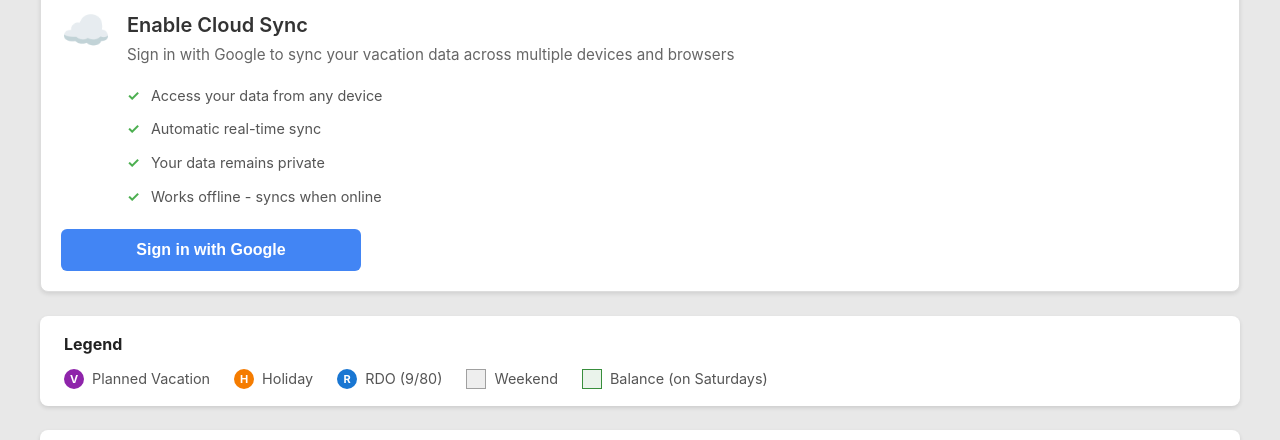
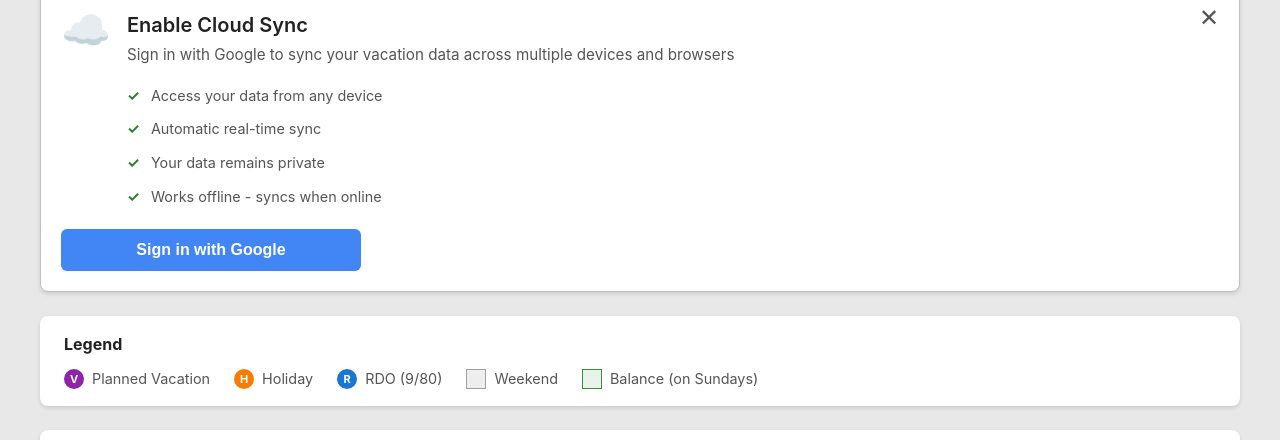
Before and after one commit to vincewoo/jpl-vacation-forecast, a React (Vite) app: page / in a window 1280 px wide. Both pictures are taken after typing "2020-01-15", "5", "2020-01-15" into the empty fields and a click on the button "Start Forecasting". Shown: the part 199-639 px from the top of the page. Built offline with nearby package versions, Linux system fonts and the light colour scheme; no server answers.

Commit message:
Fixing cloud sync panel

```diff
--- a/index.html
+++ b/index.html
@@ -2,7 +2,7 @@
 <html lang="en">
   <head>
     <meta charset="UTF-8" />
-    <link rel="icon" type="image/svg+xml" href="/vite.svg" />
+    <!-- <link rel="icon" type="image/svg+xml" href="/vite.svg" /> -->
     <meta name="viewport" content="width=device-width, initial-scale=1.0" />
     <title>JPL Vacation Forecast</title>
   </head>
--- a/src/App.tsx
+++ b/src/App.tsx
@@ -34,6 +34,9 @@ const App: React.FC = () => {
     const savedTheme = localStorage.getItem('theme');
     return savedTheme === 'dark';
   });
+
+  // CloudSync panel visibility state - default to true so users see the cloud sync option
+  const [isCloudSyncPanelOpen, setIsCloudSyncPanelOpen] = useState(true);
 
   // Apply theme class to document root
   useEffect(() => {
@@ -79,7 +82,7 @@ const App: React.FC = () => {
         <div style={{ display: 'flex', justifyContent: 'space-between', alignItems: 'center', gap: '12px' }}>
           <h1>JPL Vacation Forecast</h1>
           <div style={{ display: 'flex', gap: '12px', marginLeft: 'auto', alignItems: 'center' }}>
-            <SyncStatusIndicator />
+            <SyncStatusIndicator onClick={() => setIsCloudSyncPanelOpen(!isCloudSyncPanelOpen)} />
             <button
               onClick={toggleTheme}
               className="reset-button"
@@ -105,7 +108,10 @@ const App: React.FC = () => {
               </button>
             </div>
 
-            <CloudSyncSettings />
+            <CloudSyncSettings
+              isOpen={isCloudSyncPanelOpen}
+              onClose={() => setIsCloudSyncPanelOpen(false)}
+            />
 
             <CalendarLegend />
 
--- a/src/components/Calendar/CalendarLegend.tsx
+++ b/src/components/Calendar/CalendarLegend.tsx
@@ -23,7 +23,7 @@ const CalendarLegend: React.FC = () => {
         </div>
         <div className="legend-item">
           <span className="legend-box balance-positive"></span>
-          <span className="legend-label">Balance (on Saturdays)</span>
+          <span className="legend-label">Balance (on Sundays)</span>
         </div>
       </div>
     </div>
--- a/src/components/CloudSync/CloudSyncSettings.css
+++ b/src/components/CloudSync/CloudSyncSettings.css
@@ -1,16 +1,37 @@
 .cloud-sync-settings {
-  background: white;
-  border: 1px solid #ddd;
+  background: var(--bg-secondary);
+  border: 1px solid var(--border-primary);
   border-radius: 8px;
   padding: 20px;
   margin: 20px 0;
-  box-shadow: 0 2px 4px rgba(0, 0, 0, 0.1);
+  box-shadow: var(--shadow-sm);
+  position: relative;
+}
+
+.close-button {
+  position: absolute;
+  top: 12px;
+  right: 12px;
+  background: transparent;
+  border: none;
+  font-size: 1.5rem;
+  line-height: 1;
+  color: var(--text-secondary);
+  cursor: pointer;
+  padding: 4px 8px;
+  border-radius: 4px;
+  transition: all 0.2s;
+}
+
+.close-button:hover {
+  background: var(--bg-hover);
+  color: var(--text-heading);
 }
 
 .cloud-sync-settings.loading {
   text-align: center;
   padding: 40px;
-  color: #666;
+  color: var(--text-secondary);
 }
 
 .sync-status,
@@ -34,19 +55,19 @@
 .sync-title {
   font-size: 1.25rem;
   font-weight: 600;
-  color: #333;
+  color: var(--text-heading);
   margin-bottom: 4px;
 }
 
 .sync-email {
   font-size: 0.9rem;
-  color: #666;
+  color: var(--text-secondary);
   margin-bottom: 8px;
 }
 
 .sync-description {
   font-size: 0.95rem;
-  color: #666;
+  color: var(--text-secondary);
   line-height: 1.5;
   margin-bottom: 12px;
 }
@@ -62,14 +83,14 @@
   padding-left: 24px;
   position: relative;
   font-size: 0.9rem;
-  color: #555;
+  color: var(--text-secondary);
 }
 
 .sync-benefits li::before {
   content: '✓';
   position: absolute;
   left: 0;
-  color: #4CAF50;
+  color: var(--success);
   font-weight: bold;
 }
 
@@ -97,23 +118,23 @@
 }
 
 .sign-out-button {
-  background: #f5f5f5;
-  color: #666;
-  border: 1px solid #ddd;
+  background: var(--bg-tertiary);
+  color: var(--text-secondary);
+  border: 1px solid var(--border-primary);
 }
 
 .sign-out-button:hover {
-  background: #e0e0e0;
-  border-color: #ccc;
+  background: var(--bg-hover);
+  border-color: var(--border-secondary);
 }
 
 .error-message {
   margin-top: 12px;
   padding: 12px;
-  background: #ffebee;
-  border: 1px solid #ef5350;
+  background: var(--banner-error-bg);
+  border: 1px solid var(--banner-error-border);
   border-radius: 4px;
-  color: #c62828;
+  color: var(--banner-error-text);
   font-size: 0.9rem;
 }
 
--- a/src/components/CloudSync/CloudSyncSettings.tsx
+++ b/src/components/CloudSync/CloudSyncSettings.tsx
@@ -1,11 +1,16 @@
 import { useAuth } from '../../hooks/useAuth';
 import './CloudSyncSettings.css';
+
+interface CloudSyncSettingsProps {
+  isOpen?: boolean;
+  onClose?: () => void;
+}
 
 /**
  * Component for managing cloud sync settings
  * Allows users to enable/disable cloud sync with Google authentication
  */
-export function CloudSyncSettings() {
+export function CloudSyncSettings({ isOpen = true, onClose }: CloudSyncSettingsProps) {
   const { user, loading, error, isFirebaseAvailable, signInWithGoogle, signOut } = useAuth();
 
   // If Firebase is not configured, don't show anything
@@ -13,9 +18,19 @@ export function CloudSyncSettings() {
     return null;
   }
 
+  // If panel is closed, don't show anything
+  if (!isOpen) {
+    return null;
+  }
+
   if (loading) {
     return (
       <div className="cloud-sync-settings loading">
+        {onClose && (
+          <button onClick={onClose} className="close-button" aria-label="Close">
+            ✕
+          </button>
+        )}
         <p>Loading...</p>
       </div>
     );
@@ -25,6 +40,11 @@ export function CloudSyncSettings() {
     // User is signed in - show sync status
     return (
       <div className="cloud-sync-settings signed-in">
+        {onClose && (
+          <button onClick={onClose} className="close-button" aria-label="Close">
+            ✕
+          </button>
+        )}
         <div className="sync-status">
           <div className="sync-icon">☁️</div>
           <div className="sync-info">
@@ -46,6 +66,11 @@ export function CloudSyncSettings() {
   // User is not signed in - show enable button
   return (
     <div className="cloud-sync-settings signed-out">
+      {onClose && (
+        <button onClick={onClose} className="close-button" aria-label="Close">
+          ✕
+        </button>
+      )}
       <div className="sync-promo">
         <div className="sync-icon">☁️</div>
         <div className="sync-info">
--- a/src/components/CloudSync/SyncStatusIndicator.css
+++ b/src/components/CloudSync/SyncStatusIndicator.css
@@ -8,7 +8,25 @@
   border-radius: 16px;
   font-size: 0.85rem;
   color: #2e7d32;
-  cursor: default;
+  cursor: pointer;
+  transition: all 0.2s;
+}
+
+.sync-status-indicator:hover {
+  background: rgba(76, 175, 80, 0.2);
+  border-color: rgba(76, 175, 80, 0.5);
+  transform: translateY(-1px);
+}
+
+:root.dark .sync-status-indicator {
+  background: rgba(76, 175, 80, 0.15);
+  border-color: rgba(76, 175, 80, 0.4);
+  color: var(--success-light);
+}
+
+:root.dark .sync-status-indicator:hover {
+  background: rgba(76, 175, 80, 0.25);
+  border-color: rgba(76, 175, 80, 0.6);
 }
 
 .sync-status-indicator .sync-icon {
--- a/src/components/CloudSync/SyncStatusIndicator.tsx
+++ b/src/components/CloudSync/SyncStatusIndicator.tsx
@@ -1,10 +1,14 @@
 import { useAuth } from '../../hooks/useAuth';
 import './SyncStatusIndicator.css';
+
+interface SyncStatusIndicatorProps {
+  onClick?: () => void;
+}
 
 /**
  * Small indicator showing cloud sync status in the header
  */
-export function SyncStatusIndicator() {
+export function SyncStatusIndicator({ onClick }: SyncStatusIndicatorProps) {
   const { user, isFirebaseAvailable } = useAuth();
 
   // Don't show anything if Firebase isn't configured
@@ -17,9 +21,13 @@ export function SyncStatusIndicator() {
   }
 
   return (
-    <div className="sync-status-indicator" title="Cloud sync enabled">
+    <button
+      className="sync-status-indicator"
+      title="Cloud sync enabled - Click to manage"
+      onClick={onClick}
+    >
       <span className="sync-icon">☁️</span>
       <span className="sync-text">Synced</span>
-    </div>
+    </button>
   );
 }
```
